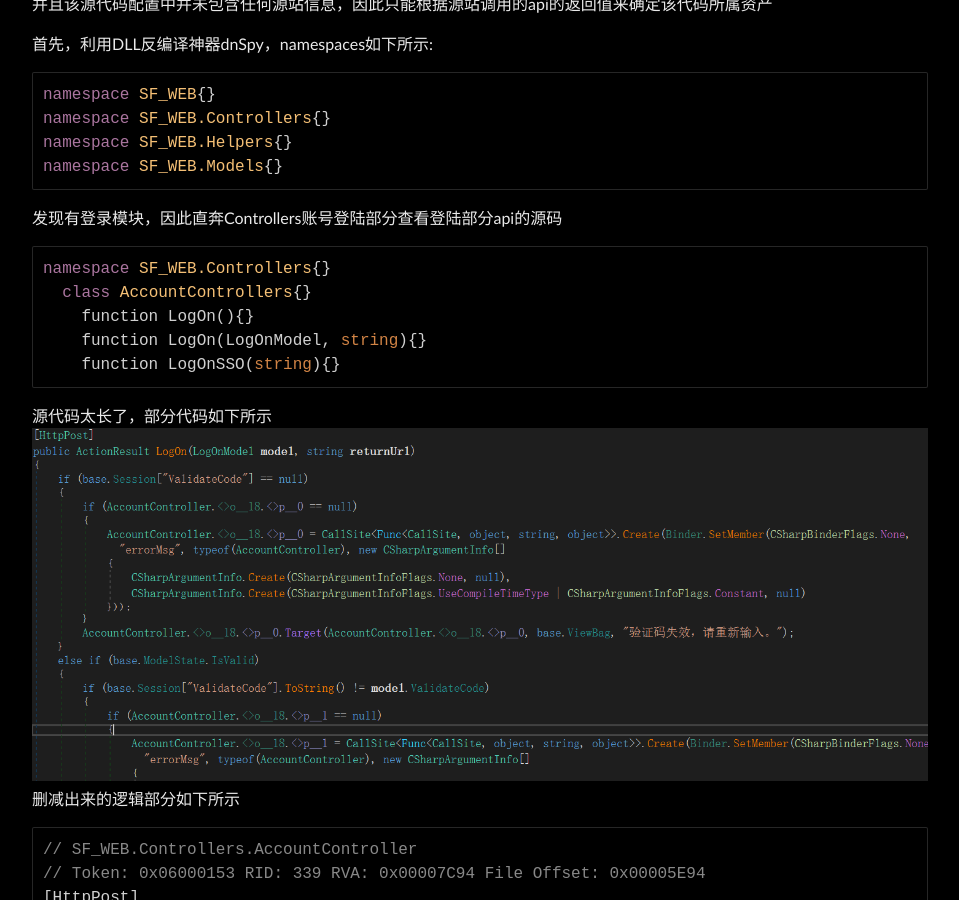
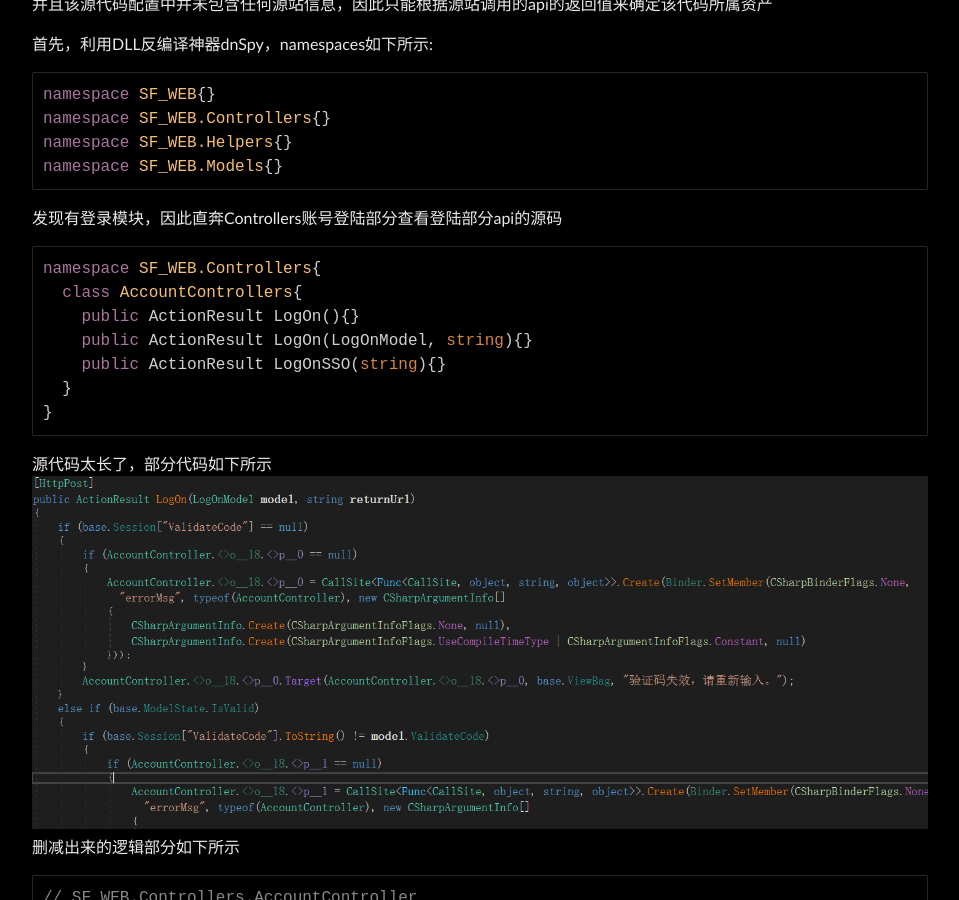
Before and after one commit to Leeyangee/leeyangee.github.io, a Jekyll site: the page built from _posts/2023-10-19-SRC实战 代码审计C#.Net 绕过未知拦截规则构造盲注从信息泄露到SQL注入.md, in a window 1280 px wide and 900 px high, scrolled down 1524 px. Shown: the whole window, without its empty margins (160-1119 px from the left). Built offline with Jekyll 4.4.1, drawn with Linux system fonts in a browser that asks for light colours; some of the changed text lies outside the part shown.

Commit message:
Update 2023-10-19-SRC实战 代码审计C#.Net 绕过未知拦截规则构造盲注从信息泄露到SQL注入.md

````diff
--- a/_posts/2023-10-19-SRC实战 代码审计C#.Net 绕过未知拦截规则构造盲注从信息泄露到SQL注入.md
+++ b/_posts/2023-10-19-SRC实战 代码审计C#.Net 绕过未知拦截规则构造盲注从信息泄露到SQL注入.md
@@ -63,11 +63,13 @@
 ```
 发现有登录模块，因此直奔Controllers账号登陆部分查看登陆部分api的源码
 ```c#
-namespace SF_WEB.Controllers{}
-  class AccountControllers{}
-    function LogOn(){}
-    function LogOn(LogOnModel, string){}
-    function LogOnSSO(string){}
+namespace SF_WEB.Controllers{
+  class AccountControllers{
+    public ActionResult LogOn(){}
+    public ActionResult LogOn(LogOnModel, string){}
+    public ActionResult LogOnSSO(string){}
+  }
+}
 ```
 源代码太长了，部分代码如下所示
 ![avatar](/image/2023-10-19-0.png)
@@ -139,9 +141,11 @@
 在大批量fuzz各api接口后后，我终于观测到了一个疑似能盲注的接口
 在修改密码的函数ChangePassword(ChangePasswordModel)中
 ```c#
-namespace SF_WEB.Controllers{}
-  class AccountControllers{}
-    function ChangePassword(ChangePasswordModel){}
+namespace SF_WEB.Controllers{
+  class AccountControllers{
+    public ActionResult ChangePassword(ChangePasswordModel){}
+  }
+}
 ```
 最终会调用这一行代码
 ```c#
````
